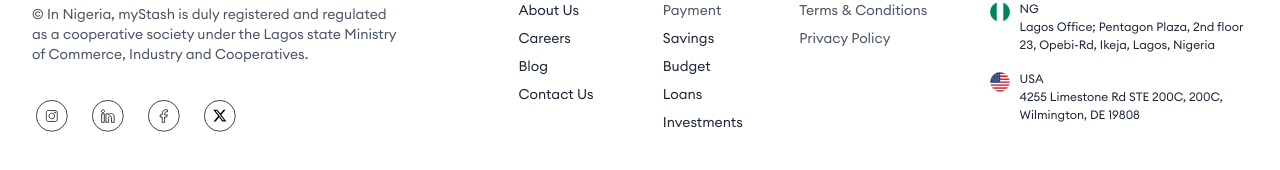
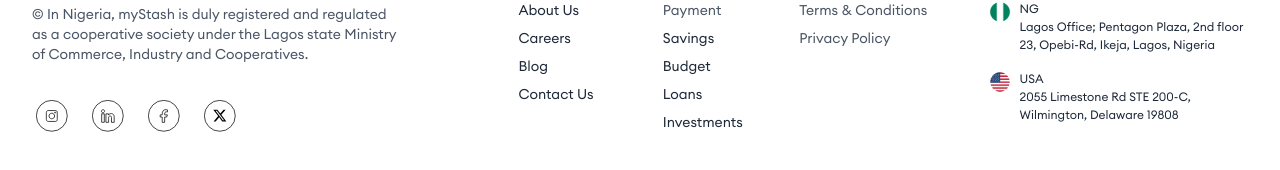
Before and after one commit to Naya-Ikenwe/Mystash-Website, a Next.js app: page / in a window 1280 px wide. Shown: the part 5026-5196 px from the top of the page. Built offline with nearby package versions, Linux system fonts and the light colour scheme.

Commit message:
fix: footer address

```diff
--- a/app/components/FooterSection.tsx
+++ b/app/components/FooterSection.tsx
@@ -203,8 +203,8 @@
                   />
                   <div className="text-gray-800 text-[12px]">
                     <p className="font-medium">USA</p>
-                    <p>4255 Limestone Rd STE 200C, 200C,</p>
-                    <p>Wilmington, DE 19808</p>
+                    <p>2055 Limestone Rd STE 200-C,</p>
+                    <p>Wilmington, Delaware 19808</p>
                   </div>
                 </div>
               </div>
```
